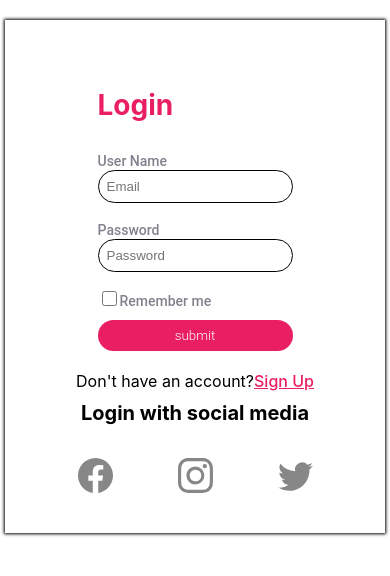
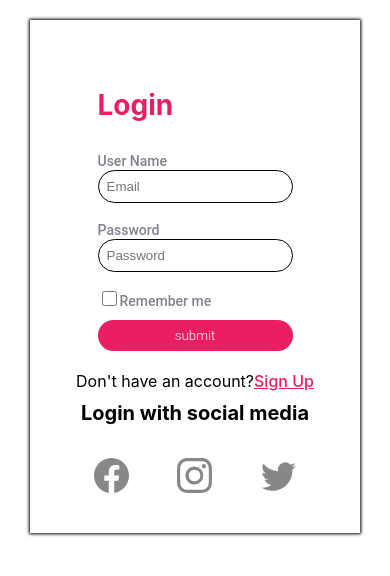
Before and after one commit to Siva70136/task1-todo, a React (Create React App) app in the folder frontend/: page /login in a window 390 px wide. Shown: the top 576 px of the page. Built offline with nearby package versions, Linux system fonts and the light colour scheme.

Commit message:
Modifieded frontend

```diff
--- a/frontend/src/components/Login/index.css
+++ b/frontend/src/components/Login/index.css
@@ -91,3 +91,11 @@
     color: #e91e63;
     font-weight: 500;
 }
+
+@media screen and (max-width:400px){
+    .container{
+        display: flex;
+        width: 330px;
+    }
+
+}
```
